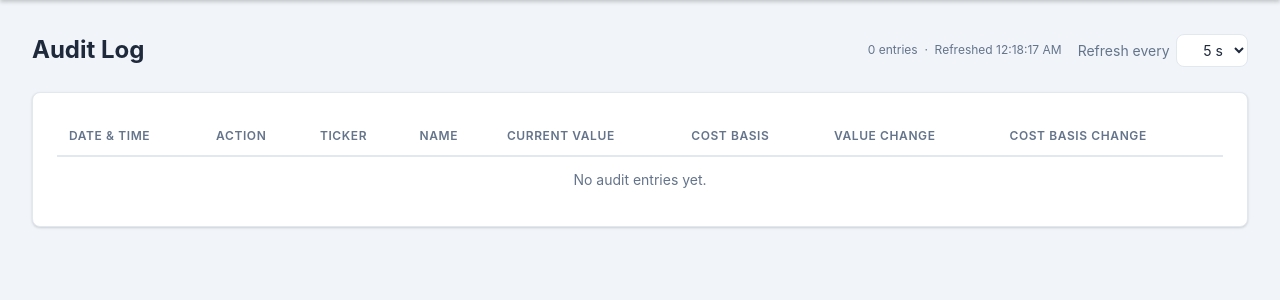
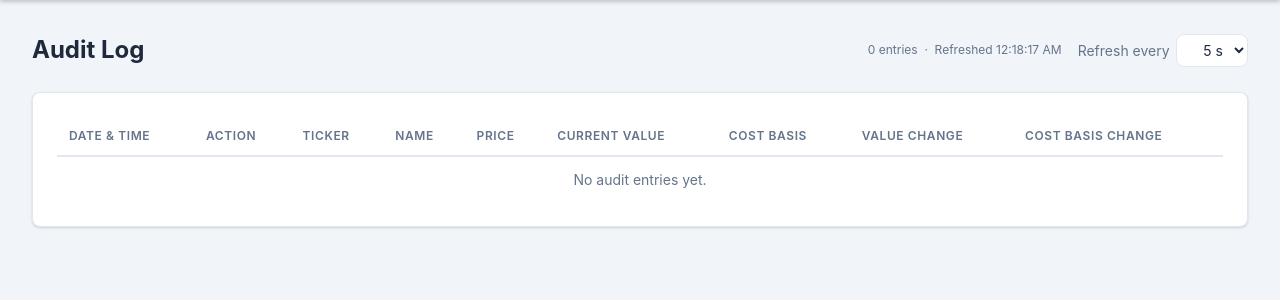
Before and after one commit to whs3/retirement-portfolio, a Flask app: page /audit in a window 1280 px wide. Shown: the part 60-360 px from the top of the page. Run offline with Flask 3, Linux system fonts and the light colour scheme; data that the repository does not hold is empty.

Commit message:
Add Price column to audit log for PRICE_UPDATE entries
- New Price column shows the per-share price fetched from Yahoo Finance
- PRICE_UPDATE rows now populate Current Value (from new_value) and
  Value Change (new_value − old_value) correctly instead of showing —
- PRICE_UPDATE badge styled with badge-etf (amber) to distinguish it
  from ADD/EDIT/DELETE

Co-Authored-By: Claude Sonnet 4.6 <noreply@anthropic.com>

```diff
--- a/static/js/audit.js
+++ b/static/js/audit.js
@@ -1,9 +1,10 @@
 'use strict';
 
 const ACTION_CLASS = {
-  ADD:    'badge-buy',
-  EDIT:   'badge-hold',
-  DELETE: 'badge-sell',
+  ADD:          'badge-buy',
+  EDIT:         'badge-hold',
+  DELETE:       'badge-sell',
+  PRICE_UPDATE: 'badge-etf',
 };
 
 function fmtDollar(s) {
@@ -47,7 +48,7 @@ async function loadAuditLog() {
 
   const tbody = document.getElementById('auditBody');
   if (!entries.length) {
-    tbody.innerHTML = '<tr><td colspan="8" class="text-center text-muted">No audit entries yet.</td></tr>';
+    tbody.innerHTML = '<tr><td colspan="9" class="text-center text-muted">No audit entries yet.</td></tr>';
     return;
   }
 
@@ -55,6 +56,15 @@ async function loadAuditLog() {
     const f          = e.fields;
     const actionCls  = ACTION_CLASS[e.action] ?? 'badge-hold';
     const ticker     = e.ticker && e.ticker !== '—' ? esc(e.ticker) : '<span class="text-muted">—</span>';
+    const isPriceUpd = e.action === 'PRICE_UPDATE';
+
+    // PRICE_UPDATE logs: price, old_value, new_value
+    // ADD/EDIT/DELETE log: current_value, cost_basis, value_change, cost_basis_change
+    const currentVal  = isPriceUpd ? fmtDollar(f.new_value)   : fmtDollar(f.current_value);
+    const valueChange = isPriceUpd ? fmtChange(f.new_value && f.old_value
+                          ? String(parseFloat(f.new_value.replace('$','')) - parseFloat(f.old_value.replace('$','')))
+                          : null)
+                        : fmtChange(f.value_change);
 
     return `
     <tr>
@@ -62,9 +72,10 @@ async function loadAuditLog() {
       <td><span class="badge ${actionCls}">${esc(e.action)}</span></td>
       <td>${ticker}</td>
       <td>${esc(e.name)}</td>
-      <td class="text-right">${fmtDollar(f.current_value)}</td>
+      <td class="text-right">${fmtDollar(f.price)}</td>
+      <td class="text-right">${currentVal}</td>
       <td class="text-right">${fmtDollar(f.cost_basis)}</td>
-      <td class="text-right">${fmtChange(f.value_change)}</td>
+      <td class="text-right">${valueChange}</td>
       <td class="text-right">${fmtChange(f.cost_basis_change)}</td>
     </tr>`;
   }).join('');
--- a/templates/audit.html
+++ b/templates/audit.html
@@ -32,6 +32,7 @@
           <th>Action</th>
           <th>Ticker</th>
           <th>Name</th>
+          <th class="text-right">Price</th>
           <th class="text-right">Current Value</th>
           <th class="text-right">Cost Basis</th>
           <th class="text-right">Value Change</th>
@@ -39,7 +40,7 @@
         </tr>
       </thead>
       <tbody id="auditBody">
-        <tr><td colspan="8" class="text-center text-muted">Loading…</td></tr>
+        <tr><td colspan="9" class="text-center text-muted">Loading…</td></tr>
       </tbody>
     </table>
   </div>
```
